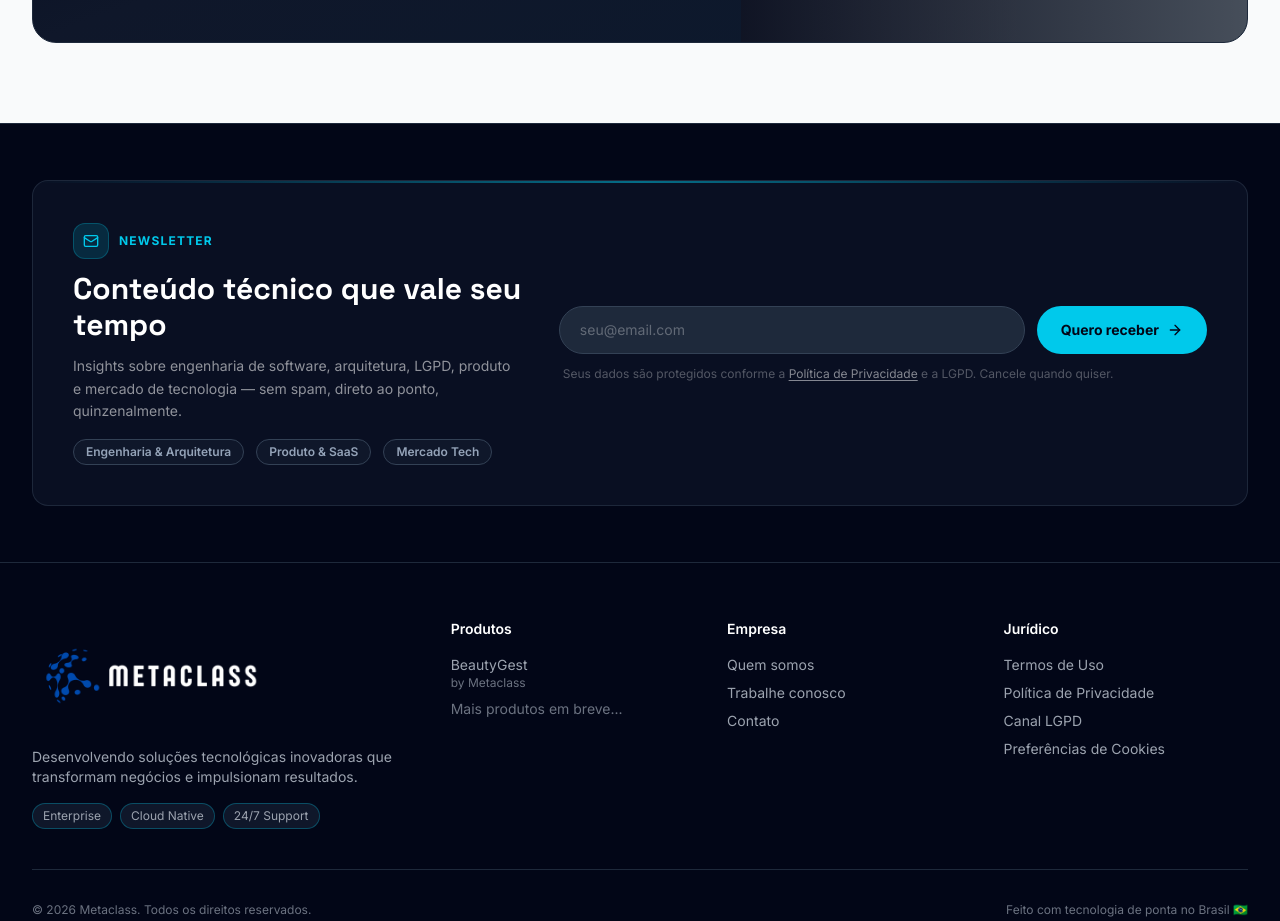
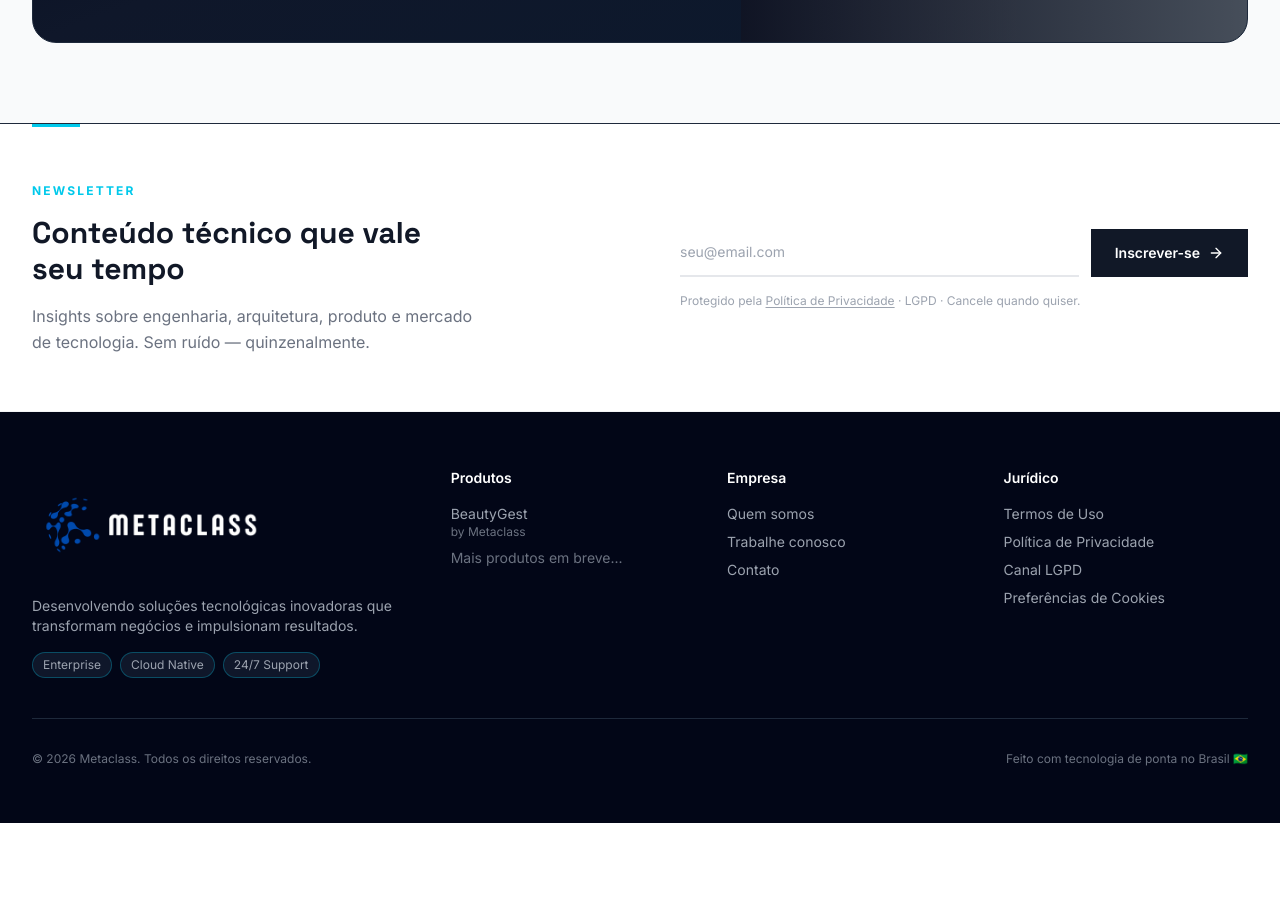
Before and after one commit to Metaclass-Sistemas/Metaclass, a React (Vite) app: page / in a window 1280 px wide. Shown: the part 4620-5541 px from the top of the page. After the commit the page ends 5443 px from the top, so only its background shows below. Built offline with nearby package versions, Linux system fonts and the light colour scheme; grey boxes are pictures that could not be loaded.

Commit message:
Update newsletter section UI

```diff
--- a/src/components/Footer.tsx
+++ b/src/components/Footer.tsx
@@ -1,6 +1,6 @@
 import { useState } from 'react'
 import { Link } from 'react-router-dom'
-import { ArrowRight, Mail, CheckCircle2 } from 'lucide-react'
+import { ArrowRight, CheckCircle2 } from 'lucide-react'
 import { openCookieConsentPreferences } from '../lib/cookieConsent'
 
 function NewsletterSection() {
@@ -11,7 +11,7 @@ function NewsletterSection() {
   function handleSubmit(e: React.FormEvent) {
     e.preventDefault()
     if (!email.trim() || !/^[^\s@]+@[^\s@]+\.[^\s@]+$/.test(email)) {
-      setError('Por favor, insira um e-mail válido.')
+      setError('E-mail inválido.')
       return
     }
     setError('')
@@ -19,47 +19,35 @@ function NewsletterSection() {
   }
 
   return (
-    <div className="border-b border-slate-800 py-14">
+    <div className="bg-white border-b border-gray-100">
       <div className="max-w-7xl mx-auto px-4 sm:px-6 lg:px-8">
-        <div className="rounded-2xl border border-slate-700/50 bg-slate-900/60 overflow-hidden">
-          {/* accent line */}
-          <div className="h-[2px] w-full bg-gradient-to-r from-transparent via-totvs-cyan/50 to-transparent" />
+        {/* linha cyan topo */}
+        <div className="w-12 h-[3px] bg-totvs-cyan" />
 
-          <div className="grid lg:grid-cols-12 gap-8 items-center p-8 md:p-10">
+        <div className="py-14 grid lg:grid-cols-2 gap-10 lg:gap-20 items-center">
           {/* texto */}
-            <div className="lg:col-span-5">
-              <div className="flex items-center gap-2.5 mb-3">
-                <div className="w-9 h-9 rounded-xl bg-totvs-cyan/15 border border-totvs-cyan/25 flex items-center justify-center flex-shrink-0">
-                  <Mail className="w-4 h-4 text-totvs-cyan" />
-                </div>
-                <span className="text-xs font-bold text-totvs-cyan uppercase tracking-widest">Newsletter</span>
-              </div>
-              <h3 className="font-display text-2xl md:text-3xl font-bold text-white leading-tight">
-                Conteúdo técnico que vale seu tempo
+          <div>
+            <p className="text-xs font-bold text-totvs-cyan uppercase tracking-[0.18em] mb-4">
+              Newsletter
+            </p>
+            <h3 className="font-display text-2xl md:text-3xl font-bold text-gray-900 leading-tight">
+              Conteúdo técnico que vale<br className="hidden sm:block" /> seu tempo
             </h3>
-              <p className="mt-3 text-white/55 text-sm leading-relaxed max-w-md">
-                Insights sobre engenharia de software, arquitetura, LGPD, produto e mercado de tecnologia —
-                sem spam, direto ao ponto, quinzenalmente.
+            <p className="mt-4 text-gray-500 leading-relaxed max-w-md">
+              Insights sobre engenharia, arquitetura, produto e mercado de tecnologia.
+              Sem ruído — quinzenalmente.
             </p>
-              <div className="mt-4 flex flex-wrap gap-3">
-                {['Engenharia & Arquitetura', 'Produto & SaaS', 'Mercado Tech'].map((tag) => (
-                  <span key={tag} className="text-xs font-semibold border border-slate-700 bg-slate-900 text-slate-400 rounded-full px-3 py-1">
-                    {tag}
-                  </span>
-                ))}
-              </div>
           </div>
 
           {/* formulário */}
-            <div className="lg:col-span-7">
+          <div>
             {submitted ? (
-                <div className="flex items-start gap-4 rounded-xl border border-totvs-cyan/20 bg-totvs-cyan/5 p-6">
-                  <CheckCircle2 className="w-6 h-6 text-totvs-cyan flex-shrink-0 mt-0.5" />
+              <div className="flex items-start gap-3 py-2">
+                <CheckCircle2 className="w-5 h-5 text-totvs-cyan flex-shrink-0 mt-0.5" />
                 <div>
-                    <p className="font-bold text-white">Inscrição confirmada!</p>
-                    <p className="text-white/55 text-sm mt-1">
-                      Ótimo, <span className="text-totvs-cyan font-semibold">{email}</span> foi adicionado à nossa lista.
-                      Você receberá nosso próximo conteúdo em breve.
+                  <p className="font-semibold text-gray-900">Inscrição confirmada.</p>
+                  <p className="text-gray-500 text-sm mt-0.5">
+                    <span className="font-medium text-gray-700">{email}</span> foi adicionado à nossa lista.
                   </p>
                 </div>
               </div>
@@ -72,30 +60,29 @@ function NewsletterSection() {
                       placeholder="seu@email.com"
                       value={email}
                       onChange={(e) => { setEmail(e.target.value); setError('') }}
-                        className={`w-full h-12 rounded-full bg-slate-800 border px-5 text-sm text-white placeholder-white/30 outline-none transition-all duration-200 focus:border-totvs-cyan/60 focus:ring-2 focus:ring-totvs-cyan/15 ${
-                          error ? 'border-red-500/60' : 'border-slate-700'
+                      className={`w-full h-12 bg-white border-b-2 px-0 text-sm text-gray-900 placeholder-gray-400 outline-none transition-colors duration-200 ${
+                        error ? 'border-red-400' : 'border-gray-200 focus:border-totvs-cyan'
                       }`}
                     />
-                      {error && <p className="mt-1.5 ml-4 text-xs text-red-400">{error}</p>}
+                    {error && <p className="mt-1 text-xs text-red-500">{error}</p>}
                   </div>
                   <button
                     type="submit"
-                      className="h-12 flex items-center justify-center gap-2 bg-totvs-cyan text-slate-950 px-6 rounded-full font-bold text-sm hover:brightness-110 hover:shadow-lg hover:shadow-totvs-cyan/30 transition-all duration-200 whitespace-nowrap"
+                    className="h-12 flex items-center gap-2 bg-gray-900 text-white px-6 text-sm font-semibold hover:bg-totvs-cyan hover:text-slate-950 transition-all duration-200 whitespace-nowrap"
                   >
-                      Quero receber
+                    Inscrever-se
                     <ArrowRight className="w-4 h-4" />
                   </button>
                 </div>
-                  <p className="mt-3 text-xs text-white/30 ml-1">
-                    Seus dados são protegidos conforme a{' '}
-                    <Link to="/privacidade" className="text-white/50 underline underline-offset-2 hover:text-totvs-cyan transition-colors">
+                <p className="mt-4 text-xs text-gray-400">
+                  Protegido pela{' '}
+                  <Link to="/privacidade" className="underline underline-offset-2 hover:text-totvs-cyan transition-colors">
                     Política de Privacidade
                   </Link>{' '}
-                    e a LGPD. Cancele quando quiser.
+                  · LGPD · Cancele quando quiser.
                 </p>
               </form>
             )}
-            </div>
           </div>
         </div>
       </div>
```
Lines whose indentation alone changed are shown as unchanged.
